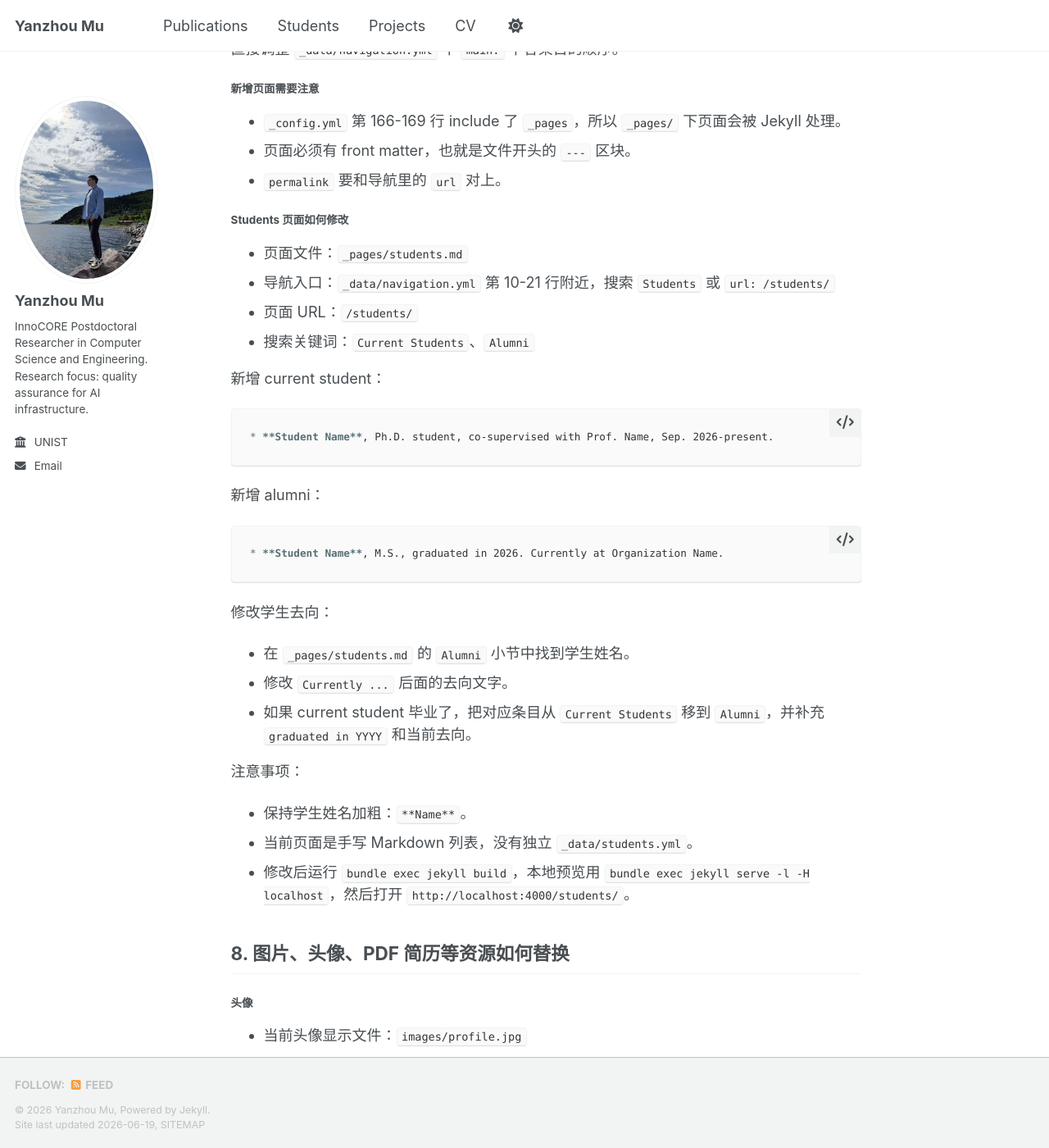
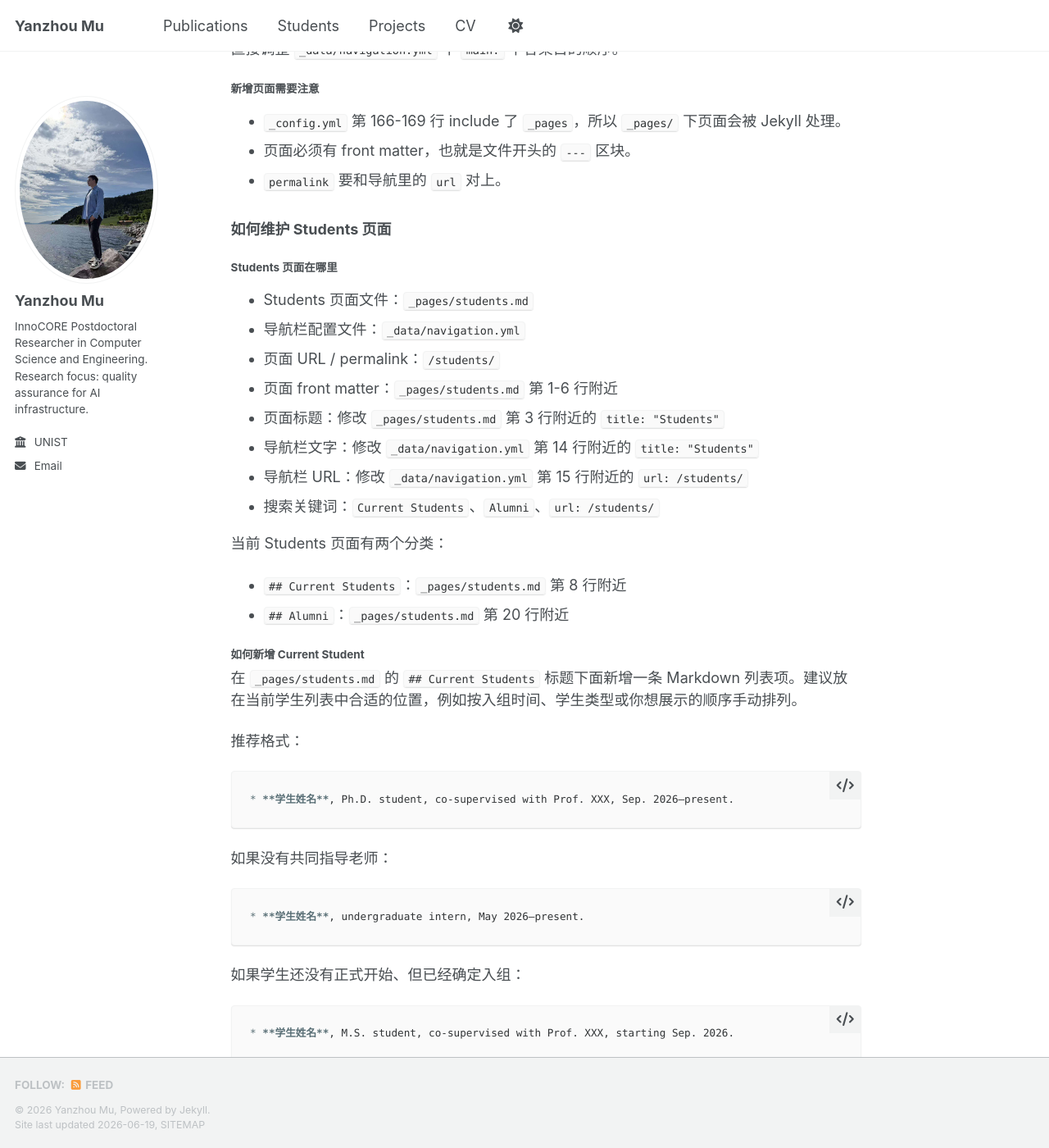
Before and after one commit to muyanzhou96/muyanzhou96.github.io, a Jekyll site: the page built from HOMEPAGE_EDIT_GUIDE.md, in a window 1280 px wide and 1400 px high, scrolled down 16339 px. Shown: the whole window at 82% size. Built offline with Jekyll 4.4.1, drawn with Linux system fonts in a browser that asks for light colours; our own code applies the rules of GitHub Pages for plain Markdown files; a script bundle is joined from its source files by our own code; library files that are not in the unit come from our copies; some of the changed text lies outside the part shown.

Commit message:
0619 updatetutorial2

````diff
--- a/HOMEPAGE_EDIT_GUIDE.md
+++ b/HOMEPAGE_EDIT_GUIDE.md
@@ -521,36 +521,163 @@
 - 页面必须有 front matter，也就是文件开头的 `---` 区块。
 - `permalink` 要和导航里的 `url` 对上。
 
-#### Students 页面如何修改
+### 如何维护 Students 页面
 
-- 页面文件：`_pages/students.md`
-- 导航入口：`_data/navigation.yml` 第 10-21 行附近，搜索 `Students` 或 `url: /students/`
-- 页面 URL：`/students/`
-- 搜索关键词：`Current Students`、`Alumni`
+#### Students 页面在哪里
 
-新增 current student：
+- Students 页面文件：`_pages/students.md`
+- 导航栏配置文件：`_data/navigation.yml`
+- 页面 URL / permalink：`/students/`
+- 页面 front matter：`_pages/students.md` 第 1-6 行附近
+- 页面标题：修改 `_pages/students.md` 第 3 行附近的 `title: "Students"`
+- 导航栏文字：修改 `_data/navigation.yml` 第 14 行附近的 `title: "Students"`
+- 导航栏 URL：修改 `_data/navigation.yml` 第 15 行附近的 `url: /students/`
+- 搜索关键词：`Current Students`、`Alumni`、`url: /students/`
+
+当前 Students 页面有两个分类：
+
+- `## Current Students`：`_pages/students.md` 第 8 行附近
+- `## Alumni`：`_pages/students.md` 第 20 行附近
+
+#### 如何新增 Current Student
+
+在 `_pages/students.md` 的 `## Current Students` 标题下面新增一条 Markdown 列表项。建议放在当前学生列表中合适的位置，例如按入组时间、学生类型或你想展示的顺序手动排列。
+
+推荐格式：
 
 ```markdown
-* **Student Name**, Ph.D. student, co-supervised with Prof. Name, Sep. 2026-present.
+* **学生姓名**, Ph.D. student, co-supervised with Prof. XXX, Sep. 2026–present.
 ```
 
-新增 alumni：
+如果没有共同指导老师：
 
 ```markdown
-* **Student Name**, M.S., graduated in 2026. Currently at Organization Name.
+* **学生姓名**, undergraduate intern, May 2026–present.
 ```
 
-修改学生去向：
+如果学生还没有正式开始、但已经确定入组：
 
-- 在 `_pages/students.md` 的 `Alumni` 小节中找到学生姓名。
-- 修改 `Currently ...` 后面的去向文字。
-- 如果 current student 毕业了，把对应条目从 `Current Students` 移到 `Alumni`，并补充 `graduated in YYYY` 和当前去向。
+```markdown
+* **学生姓名**, M.S. student, co-supervised with Prof. XXX, starting Sep. 2026.
+```
 
-注意事项：
+常用身份写法：
 
-- 保持学生姓名加粗：`**Name**`。
-- 当前页面是手写 Markdown 列表，没有独立 `_data/students.yml`。
-- 修改后运行 `bundle exec jekyll build`，本地预览用 `bundle exec jekyll serve -l -H localhost`，然后打开 `http://localhost:4000/students/`。
+- `Ph.D. student`
+- `M.S. student`
+- `undergraduate intern`
+
+时间格式建议：
+
+- 已开始：`Sep. 2022–present`
+- 未来开始：`starting Sep. 2026`
+- 月份缩写保持一致，例如 `Jan.`、`May`、`Jul.`、`Aug.`、`Sep.`、`Oct.`
+
+#### 如何把 Current Student 移到 Alumni
+
+1. 在 `_pages/students.md` 的 `## Current Students` 下找到该学生条目。
+2. 剪切或删除这条 current student 记录。
+3. 粘贴到 `## Alumni` 标题下面。
+4. 将学生身份改成毕业身份，例如 `M.S.` 或 `undergraduate intern`。
+5. 将时间范围改成毕业年份，例如 `graduated in 2026`。
+6. 如果知道毕业去向，追加 `Currently ...`；不知道去向时不要编造。
+
+有去向的写法：
+
+```markdown
+* **学生姓名**, M.S., co-supervised with Prof. XXX, graduated in 2026. Currently at XXX.
+```
+
+没有去向的写法：
+
+```markdown
+* **学生姓名**, M.S., co-supervised with Prof. XXX, graduated in 2026.
+```
+
+如果去向是继续读博，可以写：
+
+```markdown
+* **学生姓名**, M.S., graduated in 2026. Currently a Ph.D. student at XXX University.
+```
+
+#### 如何新增新的学生分类
+
+如果以后想新增 `Visiting Students`、`Undergraduate Interns`、`Collaborating Students`、`Former Interns` 等页面内部栏目，只需要在 `_pages/students.md` 中增加一个二级 Markdown 标题和对应列表。
+
+示例：
+
+```markdown
+## Visiting Students
+
+* **学生姓名**, visiting student, Jan. 2027–Jun. 2027.
+```
+
+注意：
+
+- 新增页面内部栏目不需要修改导航栏。
+- 只有新增独立页面时，才需要修改 `_data/navigation.yml`。
+- 新栏目建议继续使用 `##`，保持和 `Current Students`、`Alumni` 同级。
+
+#### 如何修改已有学生信息
+
+在 `_pages/students.md` 中搜索学生姓名，然后直接修改对应列表项：
+
+- 姓名：修改 `**姓名**` 中的文字。
+- 学位类型：修改 `Ph.D. student`、`M.S. student`、`undergraduate intern` 等身份字段。
+- 共同指导老师：修改 `co-supervised with Prof. XXX`。
+- 起止时间：修改 `Sep. 2022–present`、`starting Sep. 2026` 或 `graduated in 2026`。
+- 当前去向：修改 `Currently ...` 后面的文字。
+- 拼写错误：直接修正对应单词，例如 `Octorber` 应改为 `Oct.`。
+
+不要修改 `_site/` 下的构建产物，也不要只改浏览器里看到的 HTML。应该修改源文件 `_pages/students.md`，然后重新构建。
+
+#### 推荐格式规范
+
+- 姓名加粗：`**Student Name**`
+- 博士生：`Ph.D. student`
+- 硕士生：`M.S. student`
+- 本科实习生：`undergraduate intern`
+- 时间范围：`Sep. 2022–present`
+- 未来入组：`starting Sep. 2026`
+- 毕业年份：`graduated in 2026`
+- 去向：`Currently at ...` 或 `Currently a Ph.D. student at ...`
+- 共同指导：`co-supervised with Prof. XXX`
+- 不要混用 `~`、`From`、`Present`、`present` 等不统一格式。
+
+#### 修改后如何验证
+
+本项目是 Jekyll / academicpages 风格站点。修改 Students 页面后建议运行：
+
+```bash
+bundle exec jekyll clean
+bundle exec jekyll build
+bundle exec jekyll serve
+```
+
+本地预览 URL：
+
+```text
+http://localhost:4000/students/
+```
+
+检查内容：
+
+- 顶部导航栏是否仍显示 `Students`。
+- `Students` 导航是否打开 `/students/`。
+- `Current Students` 和 `Alumni` 是否正常渲染成标题。
+- 每条学生信息是否是 Markdown 列表。
+- 学生姓名是否加粗。
+- 没有把学生信息误写到 Service、Publications 或 `_site/`。
+
+#### 常见错误
+
+- 改了 `_site/` 里的生成文件，下次 build 后被覆盖。
+- 忘记在学生姓名两边加 `**`。
+- 把 `co-reviewer`、`PC Member` 等 Service 内容误放到 Students。
+- 日期格式不统一，例如混用 `Present` 和 `present`。
+- 月份拼写错误，例如 `Octorber` 应写为 `Oct.`。
+- 新增独立 Students 子页面后忘记更新 `_data/navigation.yml`。
+- Markdown 列表缩进错误，导致列表渲染异常。
 
 ## 8. 图片、头像、PDF 简历等资源如何替换
 
@@ -735,6 +862,11 @@
 | 修改论文排序 | `_publications/*.md`、`_pages/publications.html` | publication 文件中的 `date`；publications 第 13-25 行 | 优先改 `date` | 大改排序逻辑前先备份 |
 | 修改 CCF-A 标记 | `_publications/*.md` | 搜索 `ccf:` | 添加或删除 `ccf: "A"` | 未确认的论文不要强行标 A |
 | 新增 Service | `_pages/about.md` | 第 50-72 行；搜索 `Service` | 在对应类别加列表项 | 不要混淆 PC、Shadow PC、Co-reviewer |
+| 新增 Current Student | `_pages/students.md` | 搜索 `Current Students` | 在标题下新增 `* **Name**, ...` 列表项 | 保持姓名加粗和日期格式统一 |
+| 将学生移动到 Alumni | `_pages/students.md` | 搜索学生姓名和 `Alumni` | 从 Current Students 移到 Alumni，并改成 `graduated in YYYY` | 不知道去向时不要编造 |
+| 新增 Students 子栏目 | `_pages/students.md` | 搜索 `Current Students` 或 `Alumni` | 新增 `## Visiting Students` 等二级标题和列表 | 页面内部栏目通常不用改导航 |
+| 修改学生毕业去向 | `_pages/students.md` | 搜索学生姓名或 `Currently` | 修改 `Currently ...` 后面的文字 | 不要改 `_site/` 生成文件 |
+| 修改 Students 导航栏文字 | `_data/navigation.yml` | 第 14-15 行；搜索 `Students` 或 `/students/` | 修改对应 `title`，必要时同步页面 `title` | `url` 必须和页面 permalink 对上 |
 | 修改简历 PDF | `files/`、`_config.yml`、`_pages/cv-json.md` | config 第 21 行；cv-json 第 15-23 行 | PDF 放 `files/`，设置 `cv_pdf` | `resume/` 不公开 |
 | 修改导航栏 | `_data/navigation.yml` | 第 10-18 行；搜索 `main:` | 添加/删除/移动条目 | 新页面需有 front matter 和 permalink |
 | 修改网站标题 | `_config.yml`、页面 front matter | config 第 12 行；about 第 3 行 | 修改 `title` | 影响 SEO 和浏览器标题 |
````
